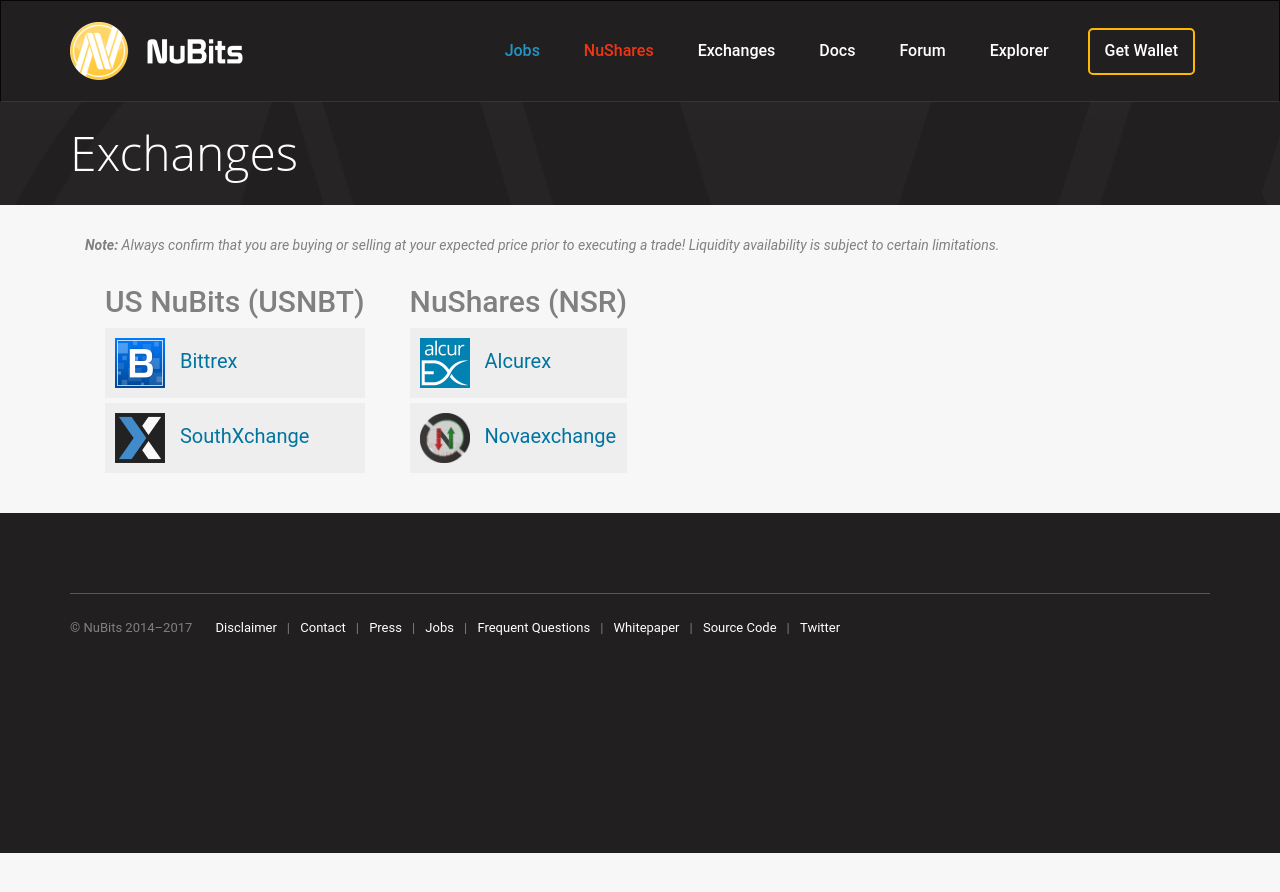
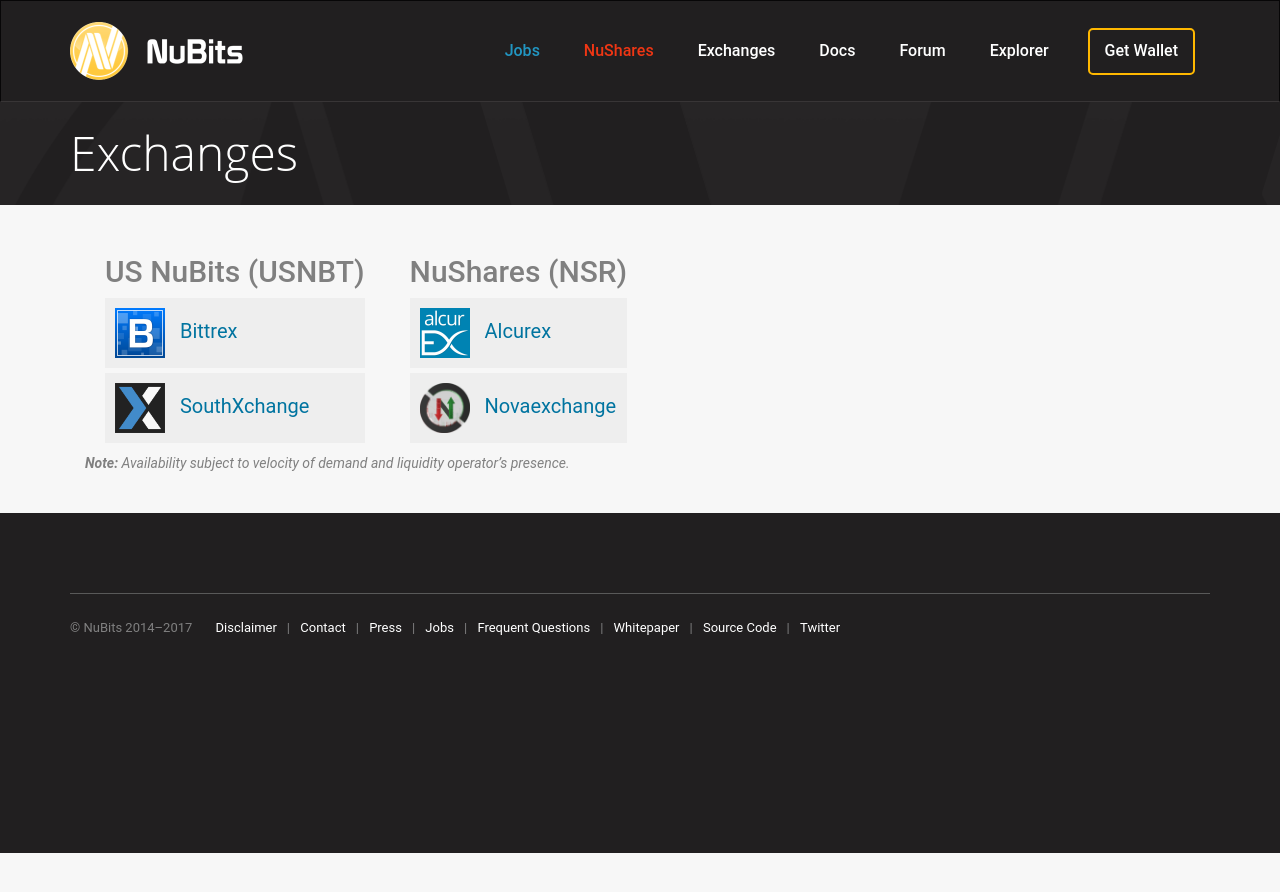
Before and after one commit to NuNetwork/nunetwork.github.io, a Jekyll site: the page built from _pages/exchanges.md, in a window 1280 px wide. Shown: the top 892 px of the page. Built offline with Jekyll 4.4.1, drawn with Linux system fonts in a browser that asks for light colours.

Commit message:
Update exchanges.md

```diff
--- a/_pages/exchanges.md
+++ b/_pages/exchanges.md
@@ -7,9 +7,6 @@
   - /exchanges/nushares-exchanges
 menu: Exchanges
 ---
-
-***Note:** Always confirm that you are buying or selling at your expected price prior to executing a trade! Liquidity availability is subject to certain limitations.*
-
 <div id="exchanges">
 <div id="exchanges-usnbt">
 <h2>US NuBits (USNBT)</h2>
@@ -86,4 +83,6 @@
 </div>
 </div>
 
+***Note:** Availability subject to velocity of demand and liquidity operator’s presence.*
+
 <br>
```
